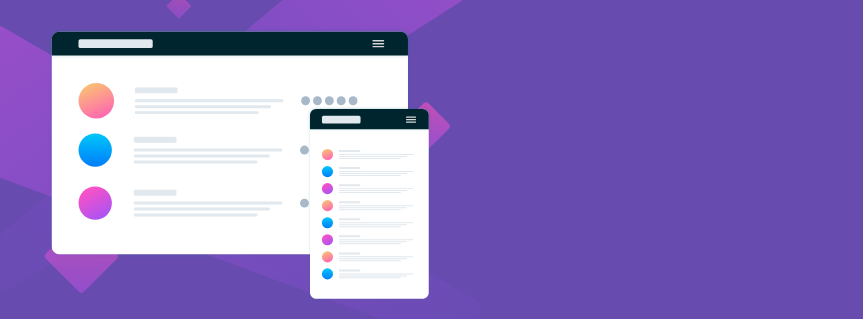
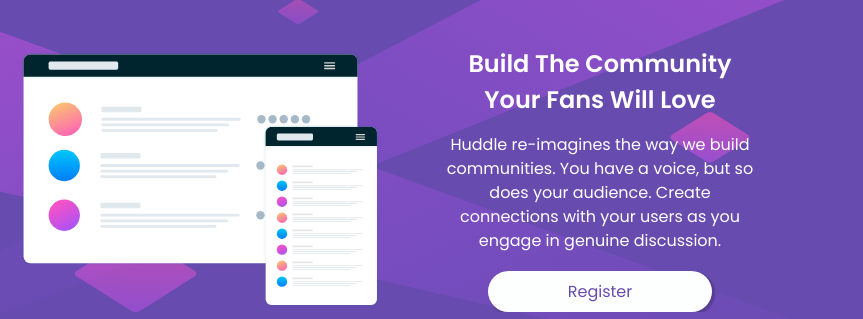
Before and after one commit to PendraDev/Huddle-landing-page, a plain HTML site: page huddle-landing/index.html in a window 1280 px wide. Shown: the part 105-424 px from the top of the page, without its empty margins (0-863 px from the left). Drawn offline with Linux system fonts and the light colour scheme.

Commit message:
add media queries

```diff
--- a/huddle-landing/index.html
+++ b/huddle-landing/index.html
@@ -6,8 +6,11 @@
   <link rel="icon" type="image/png" sizes="32x32" href="./images/favicon-32x32.png">
   <link rel="preconnect" href="https://fonts.gstatic.com">
   <link href="https://fonts.googleapis.com/css2?family=Poppins:wght@400;600&display=swap" rel="stylesheet">
-    <link rel="stylesheet" href="style.css">
-    <link rel="stylesheet" href="css/all.min.css">
+  <link rel="stylesheet" href="css/all.min.css">
+  <link rel="stylesheet" href="style.css">
+  <link rel="stylesheet" href="tablet.css" media="screen and (min-width: 600px)">
+  <link rel="stylesheet" href="desktop.css" media="screen and (min-width: 800px)">
+
 
   <title>Frontend Mentor | Huddle landing page with single introductory section</title>
 </head>
@@ -17,10 +20,10 @@
   <img src="./images/logo.svg" alt="Logo" class="logo">
 </header>
 <main>
-  <section class="main">
+  <section class="main1" >
     <img src="./images/illustration-mockups.svg" alt="Ilustration mockup">
   </section>
-  <section class="main">
+  <section class="main2" >
     <h1>Build The Community Your Fans Will Love</h1>
     <br>
     <p>Huddle re-imagines the way we build communities. You have a voice, but so does your audience. Create connections with your users as you engage in genuine discussion. </p>
--- a/huddle-landing/style.css
+++ b/huddle-landing/style.css
@@ -10,28 +10,28 @@ html {
 
 body {
     width: 100%;
-    max-width: 480px;
-    min-width: 333px;
+    min-width: 200px;
     height: 800px;
     background: hsl(257, 40%, 49%);
     background-repeat: no-repeat;
     background-image: url("./images/bg-mobile.svg");
-    background-size: 480px auto;
+    background-size: contain;
 }
 
 header .logo {
     width: 30%;
     margin: 30px 0 0 35px;
-    pa
+
 }
 
 img {
     width: 80%;
-    margin: auto;
+    margin-left: auto;
+    margin-right:auto;
     margin-top: 65px;
 }
 
-.main {
+.main1, .main2 {
     width: 100%;
     min-width: 150px;
     display: flex;
@@ -39,7 +39,7 @@ img {
     text-align: center;
 }
 
-.main h1 {
+.main2 h1 {
     width: 80%;
     line-height: 36px;
     margin: auto;
@@ -50,7 +50,7 @@ img {
     color: white;
 }
 
-.main p {
+.main2 p {
     width: 80%;
     line-height: 24px;
     margin: auto;
--- /dev/null
+++ b/huddle-landing/tablet.css
@@ -0,0 +1,41 @@
+@media (min-width: 600px) {
+    body {
+        width: 100%;
+        height: 400px;
+        max-width: 800px;
+        background-size: 800px 500px;
+        background-position: left top;
+    }
+    main {
+        overflow: hidden;
+    }
+    img {
+        width: 90%;
+
+    }
+    .main1 {
+        float: left;
+        width: 50%;
+    }
+    .main2 {
+        float: right;
+        width: 50%;
+    }
+
+    .main2 p,  {
+        width: 80%;
+        font-size: 1.4rem;
+
+    }
+    div {
+        margin-right: 135px;
+
+    }
+
+    .fab {
+        float: right;
+
+
+
+    }
+}
```
Also changed, not shown: huddle-landing/desktop.css (added).
